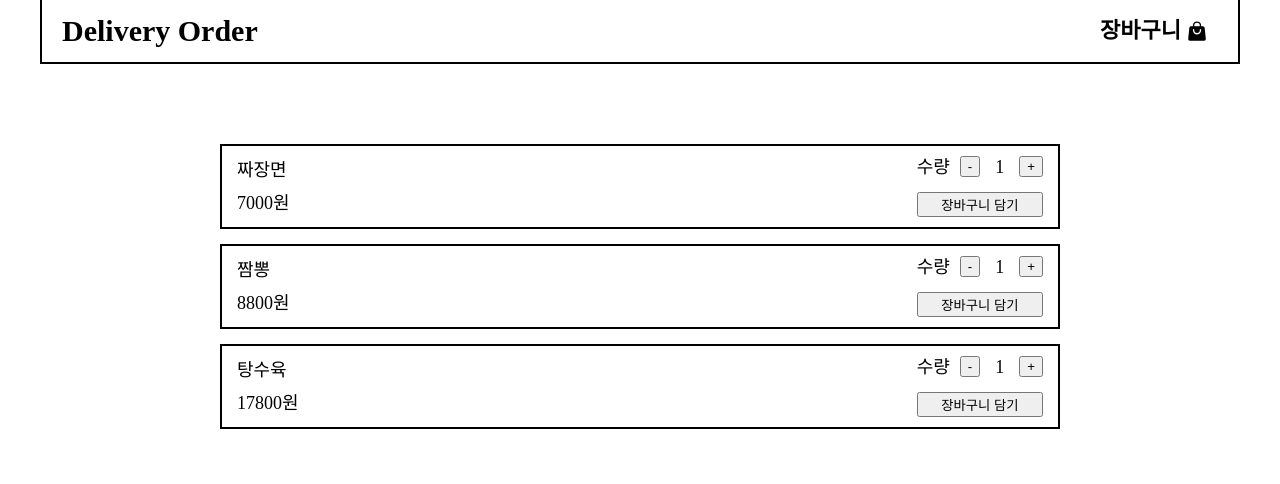
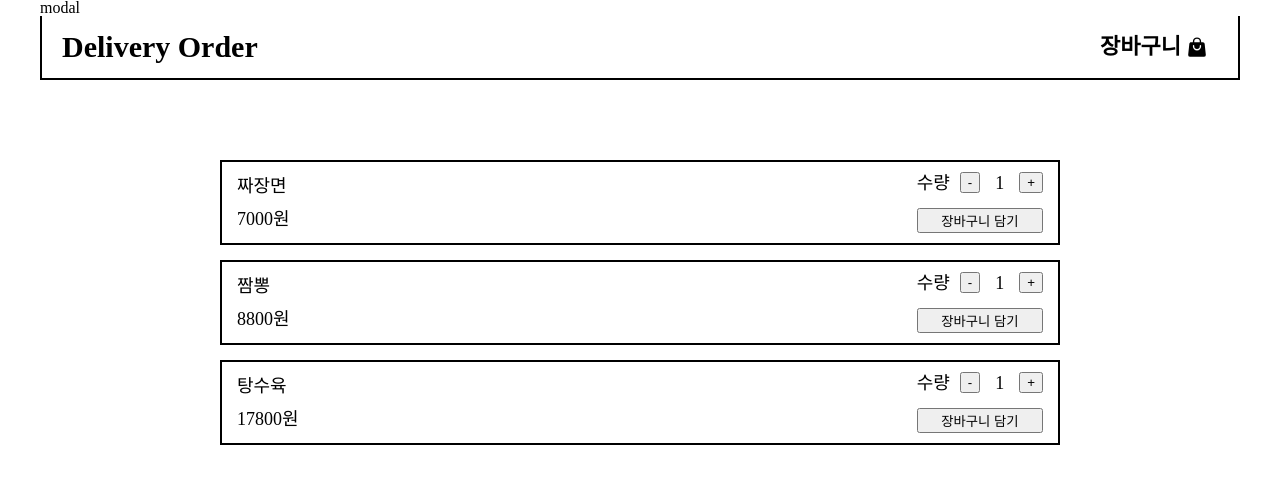
Before and after one commit to leeyeonjoo92/delivery, a React (Create React App) app: page / in a window 1280 px wide. Shown: the top 484 px of the page. Built offline with nearby package versions, Linux system fonts and the light colour scheme; a web font is replaced by a local one.

Commit message:
feat: 헤더 장바구니 버튼 클릭시 모달창 root 위로 끌어올리기
- 헤더의 장바구니 버튼 클릭시 isClicked 상태 전달
- isClicked가 true면 createPortal 사용해서 root 위로 끌어올리기

```diff
--- a/public/index.html
+++ b/public/index.html
@@ -28,6 +28,7 @@
   </head>
   <body>
     <noscript>You need to enable JavaScript to run this app.</noscript>
+    <div id="overlay-root"></div>
     <div id="root"></div>
     <!--
       This HTML file is a template.
--- a/src/App.js
+++ b/src/App.js
@@ -1,11 +1,21 @@
+import { useState } from "react";
 import "./App.css";
 import Header from "./components/Header";
 import MenuWrapper from "./components/Menu/MenuWrapper";
+import MordalWrapper from "./components/Modals/MordalWrapper";
 
 function App() {
+  // 모달과 헤더에서 isClicked를 사용하고 싶어서 최상위 컴포넌트에 작성
+  const [isClicked, setIsClicked] = useState(false);
+
+  const cartClickHandle = () => {
+    setIsClicked(true);
+  };
+
   return (
     <>
-      <Header />
+      <MordalWrapper isClicked={isClicked} />
+      <Header isClicked={isClicked} onCartClick={cartClickHandle} />
       <MenuWrapper />
     </>
   );
--- a/src/components/Header.js
+++ b/src/components/Header.js
@@ -2,13 +2,13 @@ import React from "react";
 import "../components/Header.css";
 import CartImg from "../assets/cart.svg";
 
-const Header = () => {
+const Header = ({ isClicked, onCartClick }) => {
   return (
     <div className="header">
       <a href="/" className="header-logo">
         Delivery Order
       </a>
-      <div className="header-cart">
+      <div className="header-cart" onClick={onCartClick}>
         장바구니
         <div className="header-cart-img">
           <img src={CartImg} alt="cart" />
--- a/src/components/Menu/MenuList.js
+++ b/src/components/Menu/MenuList.js
@@ -49,8 +49,6 @@ const MenuList = () => {
     [setMenuObjs]
   );
 
-
-
   const amountPlusHandle = useCallback(
     (index) => {
       setMenuObjs((prevmenuObjs) =>
--- a/src/components/Modals/Modal.js
+++ b/src/components/Modals/Mordal.js
@@ -1,7 +1,7 @@
 import React from "react";
 
-const Modal = () => {
+const Mordal = () => {
   return <div>modal</div>;
 };
 
-export default Modal;
+export default Mordal;
--- /dev/null
+++ b/src/components/Modals/MordalWrapper.js
@@ -0,0 +1,20 @@
+import React from "react";
+import ReactDOM from "react-dom";
+import Mordal from "./Mordal";
+
+const MordalWrapper = ({ isClicked }) => {
+  return (
+    <>
+      {isClicked ? (
+        ReactDOM.createPortal(
+          <Mordal />,
+          document.getElementById("overlay-root")
+        )
+      ) : (
+        <Mordal />
+      )}
+    </>
+  );
+};
+
+export default MordalWrapper;
```
